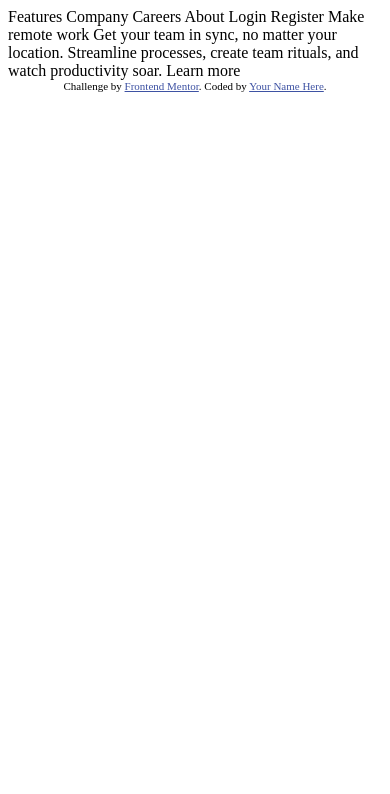
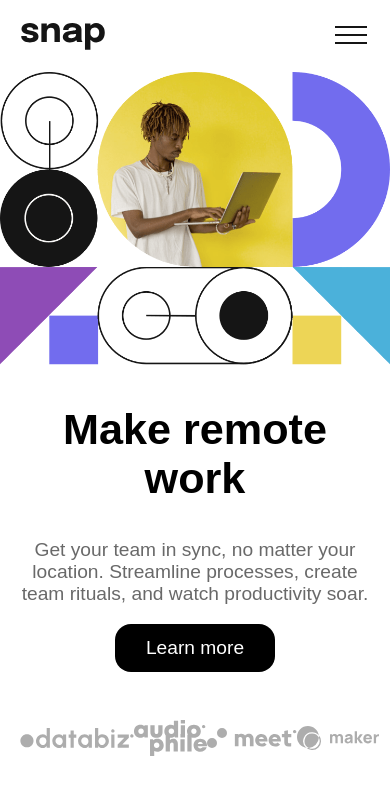
Before and after one commit to Mr-Som3a/navbar-and-hero-section, a website: page index.html in a window 390 px wide. Drawn offline with Linux system fonts and the light colour scheme.

Commit message:
style the mobile preview

```diff
--- a/index.html
+++ b/index.html
@@ -3,7 +3,8 @@
 <head>
   <meta charset="UTF-8">
   <meta name="viewport" content="width=device-width, initial-scale=1.0"> <!-- displays site properly based on user's device -->
-
+  <link rel="stylesheet" href="./index.css">
+  <link rel="stylesheet" href="https://cdnjs.cloudflare.com/ajax/libs/font-awesome/6.5.2/css/all.min.css" integrity="sha512-SnH5WK+bZxgPHs44uWIX+LLJAJ9/2PkPKZ5QiAj6Ta86w+fsb2TkcmfRyVX3pBnMFcV7oQPJkl9QevSCWr3W6A==" crossorigin="anonymous" referrerpolicy="no-referrer" />
   <link rel="icon" type="image/png" sizes="32x32" href="./images/favicon-32x32.png">
 
   <title>Frontend Mentor | Intro section with dropdown navigation</title>
@@ -15,8 +16,60 @@
   </style>
 </head>
 <body>
+  <nav>
+    <div class="nav-center">
+      <!-- nav header -->
+      <div class="nav-header">
+        <img src="./images/logo.svg" class="logo" alt="logo"/>
+        <button class="nav-toggle">
+          <img src="./images/icon-menu.svg" alt="menu">
+        </button>
+      </div>
+      <!-- link -->
+       <!-- <div class="menu showMenu">
+        <ul class="links">
+          <li>
+            <a>feature</a>
+          </li>
+          <li>
+            <a>company</a>
+          </li>
+          <li>
+            <a>careers</a>
+          </li>
+          <li>
+            <a>about</a>
+          </li>
+        </ul>
+        <ul>
+          <li>log in</li>
+          <li>register</li>
+        </ul>
+      </div> -->
+    </div>
+  </nav>
+  <main>
+    <section class="hero">
+      <div class="image">
+        <img src="./images/image-hero-mobile.png" alt="hero image">
+      </div>
+      <div class="wlcText">
+        <h1>Make remote work</h1>
+        <p>Get your team in sync, no matter your location. Streamline processes,
+          create team rituals, and watch productivity soar.</p>
+        <button>Learn more</button>
+        <div class="pictures">
+          <img src="./images/client-databiz.svg" alt="">
+          <img src="./images/client-audiophile.svg" alt="">
+          <img src="./images/client-meet.svg" alt="">
+          <img src="./images/client-maker.svg" alt="">
+        </div>
+      </div>
+    </section>
+  </main>
 
-  Features
+
+  <!-- Features
   Company
   Careers
   About
@@ -29,11 +82,12 @@
   Get your team in sync, no matter your location. Streamline processes,
   create team rituals, and watch productivity soar.
 
-  Learn more
+  Learn more -->
 
-  <div class="attribution">
+  <!-- <div class="attribution">
     Challenge by <a href="https://www.frontendmentor.io?ref=challenge" target="_blank">Frontend Mentor</a>.
     Coded by <a href="#">Your Name Here</a>.
-  </div>
+  </div> -->
+  <script src="/script.js"></script>
 </body>
 </html>
--- /dev/null
+++ b/index.scss
@@ -0,0 +1,80 @@
+body{
+    font-family: "Epilogue", sans-serif;
+    padding: 0;
+    margin: 0;
+    box-sizing: border-box;
+}
+nav{
+    .nav-center{
+        padding: 1rem 1.3rem;
+        .nav-header{
+            display: flex;
+            justify-content: space-between;
+            align-items: center;
+            button{
+                border: none;
+                background-color: transparent;
+                width:2.5rem;
+                height:2.5rem;
+                border-radius: .5rem;
+            }
+            .menu{
+                background-color: blueviolet;
+                width: 60%;
+                height: 100dvh;
+                ul{
+                    list-style: none;
+                }
+
+            }
+        }
+    }
+}
+
+main{
+    .hero{
+        text-align: center;
+        .image{
+            img{
+                width: 100%;
+            }
+        }
+        .wlcText{
+            width: 90%;
+            margin: 0 auto;
+            h1{
+                font-size: 2.7rem;
+                font-weight: 700;
+            }
+            p{
+                font-size: 1.2rem;
+                font-weight: 500;
+                color:hsl(0, 0%, 41%)
+            }
+            button{
+                display: block;
+                margin-inline: auto;
+                width: 10rem;
+                height: 3rem;
+                background-color: black;
+                color: white;
+                font-weight: 500;
+                font-size: 1.2rem;
+                border: none;
+                border-radius: 1rem;
+                transition: all ease .3s;
+                &:hover{
+                    background-color: transparent;
+                    border:3px solid black;
+                    color: black
+                }
+            }
+            .pictures{
+                margin: 3rem 0;
+                display: flex;
+                justify-content: space-around;
+                align-items: center;
+            }
+        }
+    }
+}
--- a/package.json
+++ b/package.json
@@ -17,6 +17,7 @@
   },
   "homepage": "https://github.com/Mr-Som3a/navbar-and-hero-section#readme",
   "dependencies": {
+    "font-awesome": "^4.7.0",
     "sass": "^1.77.8"
   }
 }
--- /dev/null
+++ b/script.js
@@ -0,0 +1 @@
+const navbar = document.getElementsByTagName("nav");
```
Also changed, not shown: index.css (added), 2 other files.
